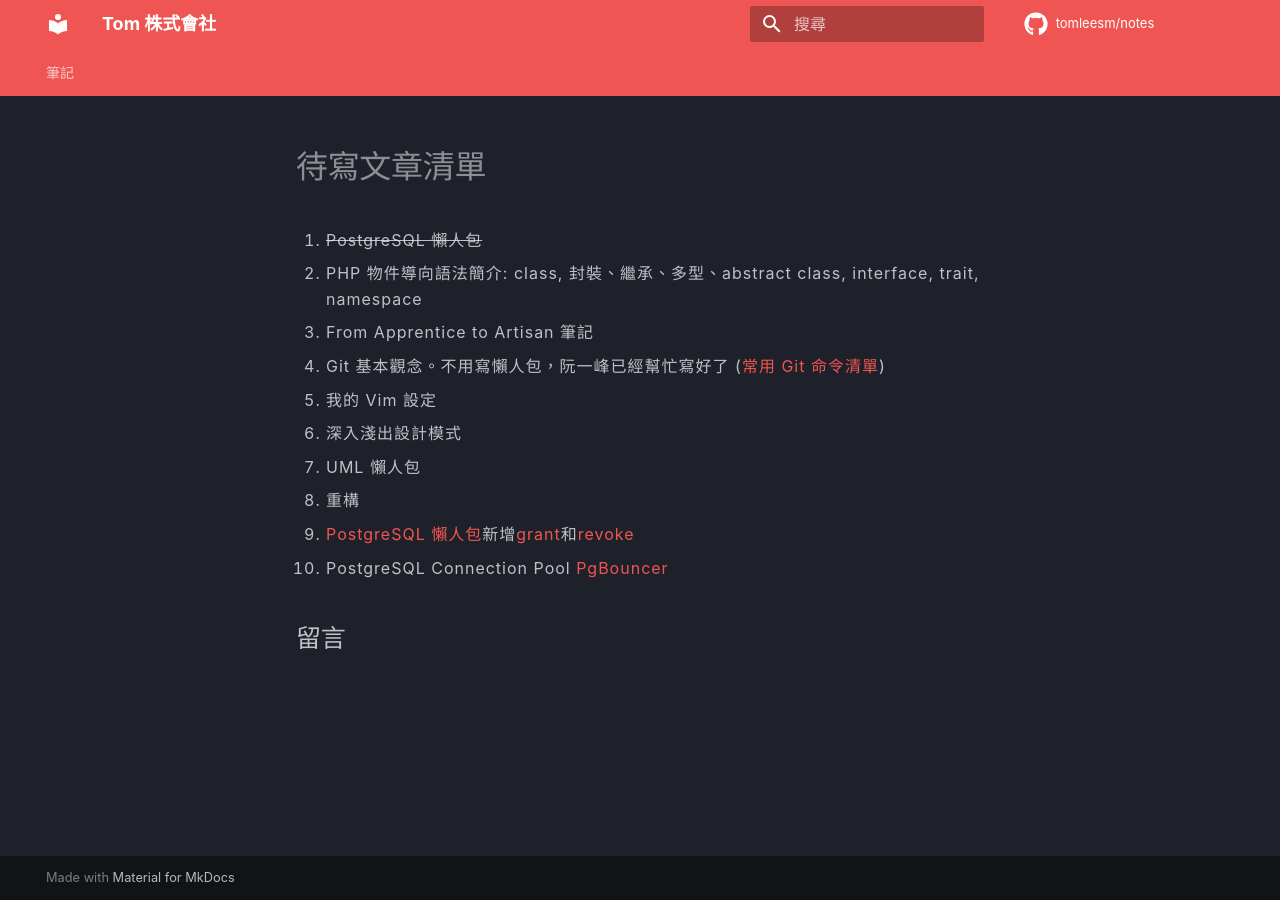
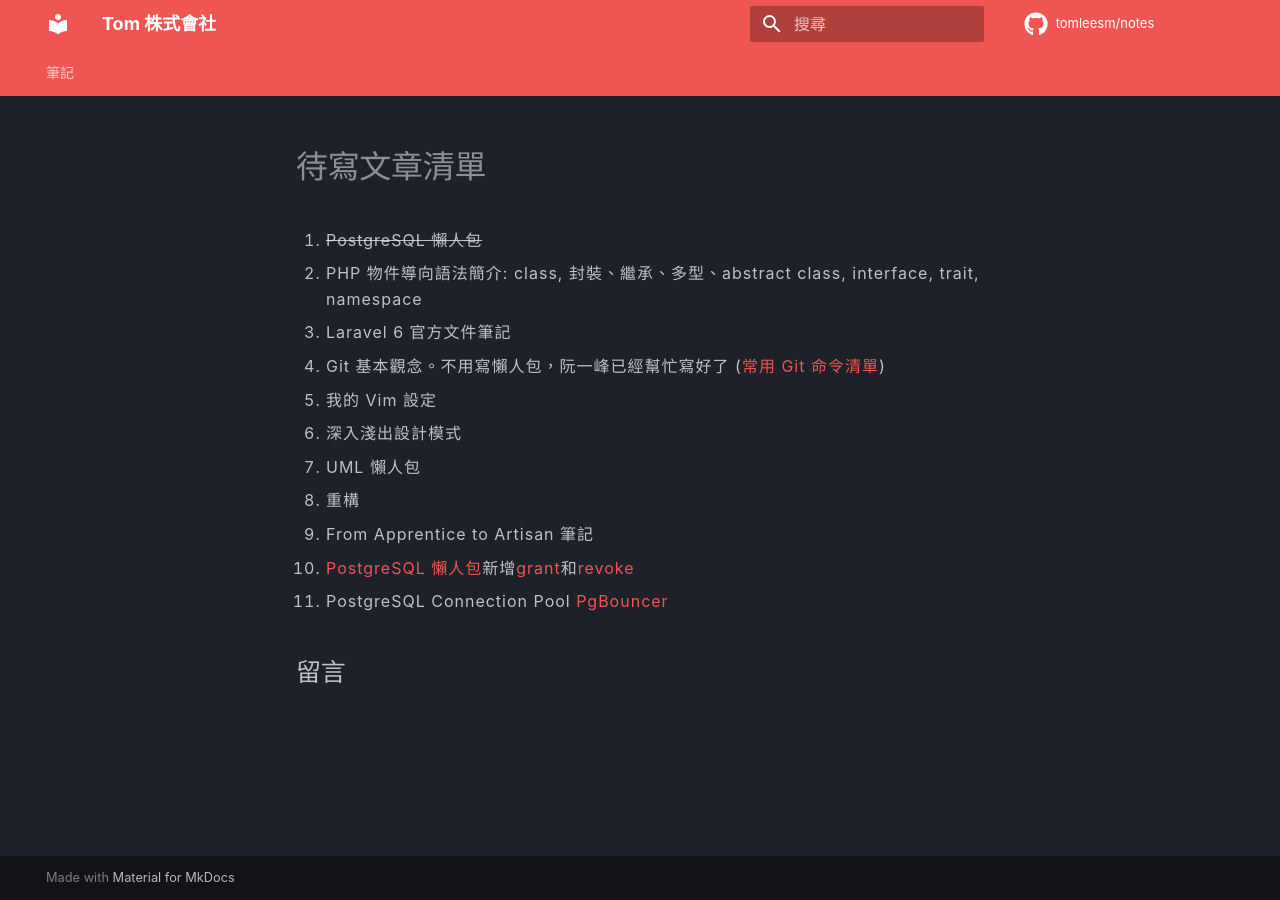
Before and after one commit to tomleesm/notes, an MkDocs documentation site: the page built from docs/articles-wait-to-write.md, in a window 1280 px wide. Built offline with MkDocs 1.6.1 and Material for MkDocs 9.7.7, drawn with Linux system fonts in a browser that asks for light colours; comment, search, counter and statistics services are not loaded.

Commit message:
待寫文章：新增 Laravel 6 官方文件筆記
From Apprentice to Artisan 移到最後

```diff
--- a/docs/articles-wait-to-write.md
+++ b/docs/articles-wait-to-write.md
@@ -1,11 +1,12 @@
 # 待寫文章清單
 1. ~~PostgreSQL 懶人包~~
 4. PHP 物件導向語法簡介: class, 封裝、繼承、多型、abstract class, interface, trait, namespace
-5. From Apprentice to Artisan 筆記
+5. Laravel 6 官方文件筆記
 6. Git 基本觀念。不用寫懶人包，阮一峰已經幫忙寫好了 ([常用 Git 命令清單](https://www.ruanyifeng.com/blog/2015/12/git-cheat-sheet.html))
 7. 我的 Vim 設定
 9. 深入淺出設計模式
 10. UML 懶人包
 11. 重構
-12. [PostgreSQL 懶人包](posgtresql-cheat-sheet)新增[grant](https://docs.postgresql.tw/reference/sql-commands/grant)和[revoke](https://docs.postgresql.tw/reference/sql-commands/revoke)
-13. PostgreSQL Connection Pool [PgBouncer](https://medium.com/pgsql-tw/you-need-pgbouncer-e62fa329b209)
+12. From Apprentice to Artisan 筆記
+13. [PostgreSQL 懶人包](posgtresql-cheat-sheet)新增[grant](https://docs.postgresql.tw/reference/sql-commands/grant)和[revoke](https://docs.postgresql.tw/reference/sql-commands/revoke)
+14. PostgreSQL Connection Pool [PgBouncer](https://medium.com/pgsql-tw/you-need-pgbouncer-e62fa329b209)
```
